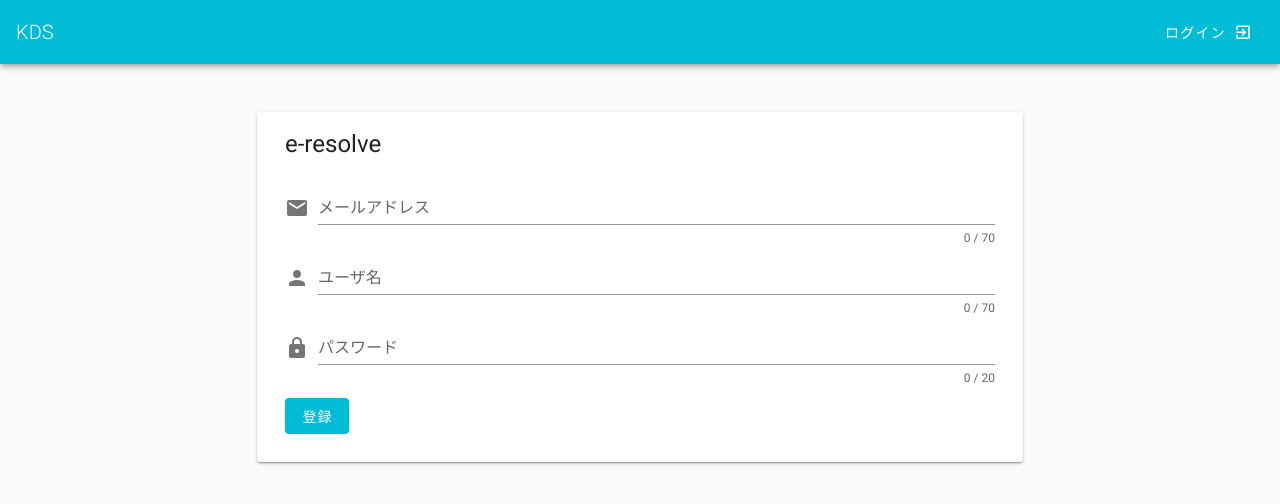
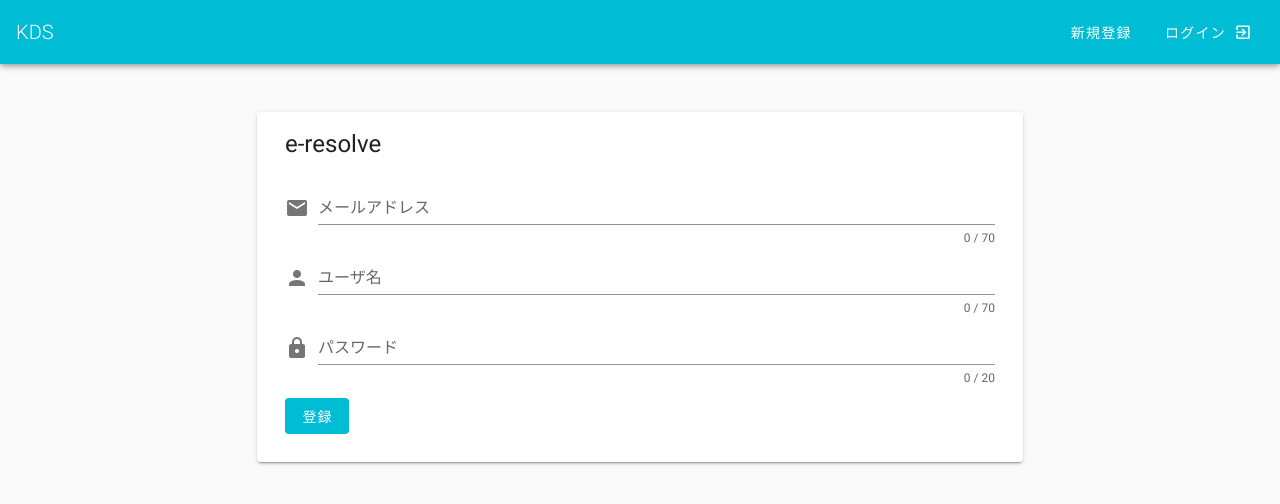
Before and after one commit to mayukorin/katadzuke-score, a Vue app in the folder frontend/: page /sign-up in a window 1280 px wide. Shown: the top 504 px of the page. Built offline with nearby package versions, Linux system fonts and the light colour scheme.

Commit message:
feat: add signup button

```diff
--- a/frontend/src/components/organisms/Navbar.vue
+++ b/frontend/src/components/organisms/Navbar.vue
@@ -30,7 +30,10 @@
         <span>ログアウト</span>
         <v-icon right>mdi-exit-to-app</v-icon>
       </v-btn>
-      <v-btn v-else text color="white" @click="signin">
+      <v-btn v-else text color="white" @click="signup">
+        <span>新規登録</span>
+      </v-btn>
+      <v-btn v-if="!isSignIn" text color="white" @click="signin">
         <span>ログイン</span>
         <v-icon right>mdi-exit-to-app</v-icon>
       </v-btn>
@@ -81,6 +84,7 @@ export default {
     setSnacTrue: function () {
       this.snac = true;
     },
+    // 後でまとめる
     signout() {
       this.$store.dispatch("auth/signout");
       this.$store.dispatch("flashMessage/setSuccessMessage", {
@@ -91,6 +95,9 @@ export default {
     signin() {
       this.$router.replace("/sign-in");
     },
+    signup() {
+      this.$router.replace("/sign-up");
+    },
     handleDrawer() {
       this.$emit("handle-drawer");
     },
```
